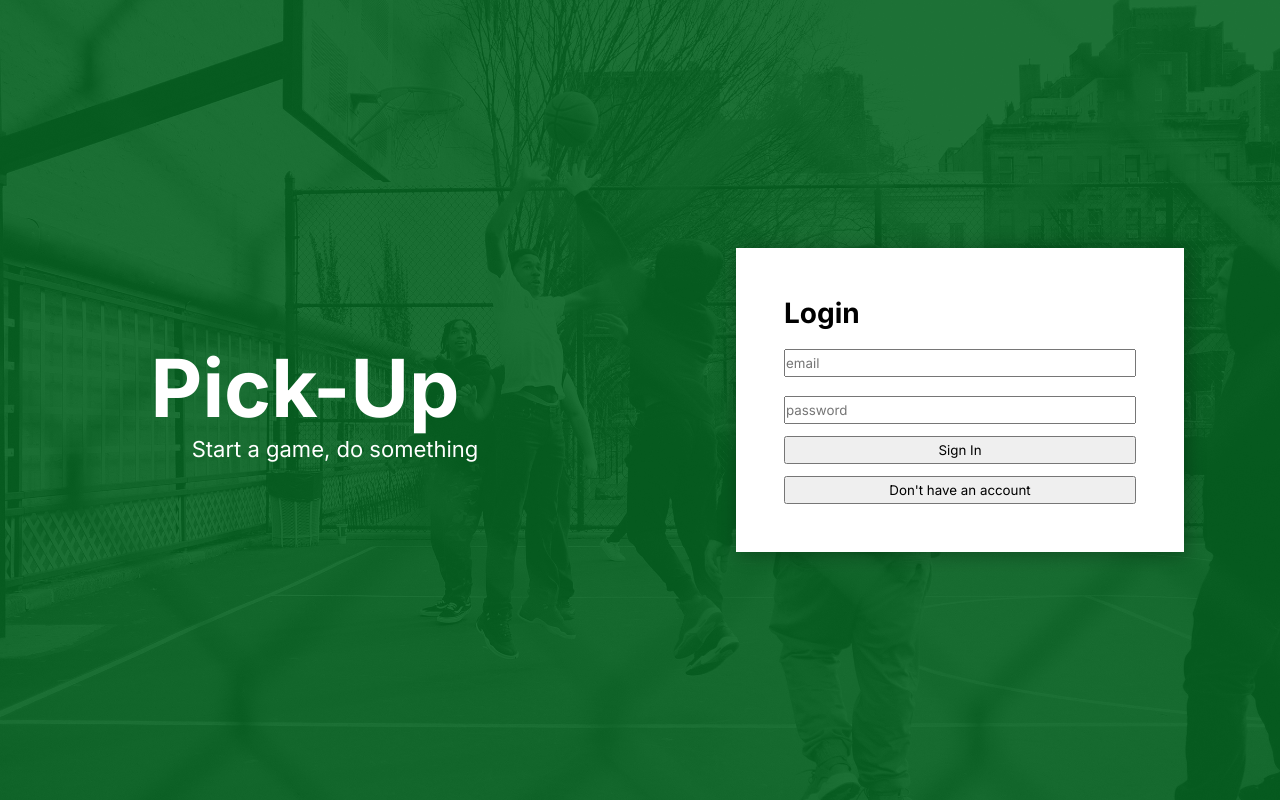
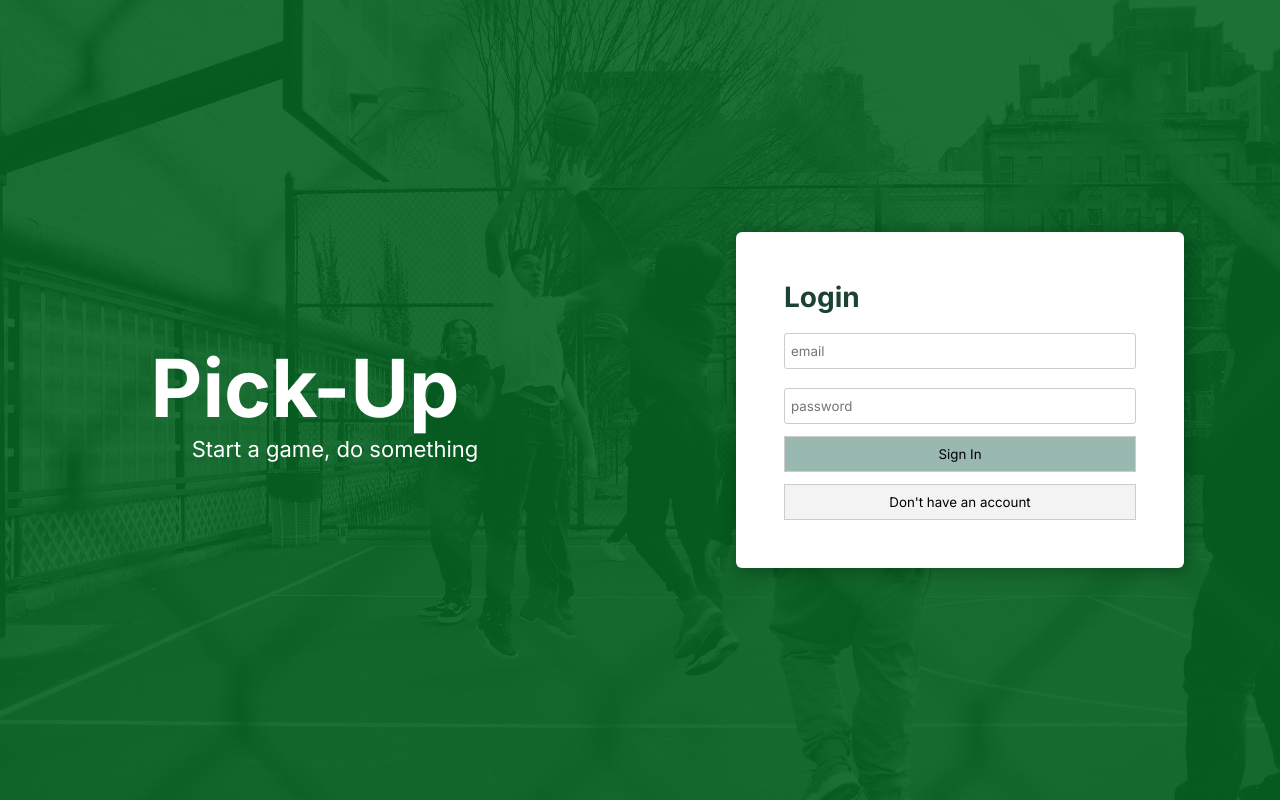
Before and after one commit to keithro/pickup-client, a React (Create React App) app: page /#/ in a window 1280 px wide. Built offline with nearby package versions, Linux system fonts and the light colour scheme; no server answers.

Commit message:
Form styling updates

```diff
--- a/public/index.html
+++ b/public/index.html
@@ -12,6 +12,7 @@
     </script>
 
     <meta charset="utf-8" />
+
     <!-- TODO: REPLACE LINKS FOR FAVICON AND APPLE ICON -->
     <!-- <link rel="icon" href="%PUBLIC_URL%/favicon.ico" /> -->
     <!-- <link rel="apple-touch-icon" href="%PUBLIC_URL%/logo192.png" /> -->
@@ -28,7 +29,6 @@
       user's mobile device or desktop. See https://developers.google.com/web/fundamentals/web-app-manifest/
     -->
     <link rel="manifest" href="%PUBLIC_URL%/manifest.json" />
-
     <!--
       Notice the use of %PUBLIC_URL% in the tags above.
       It will be replaced with the URL of the `public` folder during the build.
@@ -38,6 +38,7 @@
       work correctly both with client-side routing and a non-root public URL.
       Learn how to configure a non-root public URL by running `npm run build`.
     -->
+
     <title>Pick-up App</title>
   </head>
   <body>
--- a/src/Components/NewEventForm/NewEventForm.css
+++ b/src/Components/NewEventForm/NewEventForm.css
@@ -85,10 +85,39 @@
   gap: 1.2rem;
 }
 
+.event-form .input {
+  height: 3.6rem;
+  padding: .6rem;
+  outline: none;
+  border: #cccccc 1px solid;
+  border-radius: .3rem;
+
+}
+
 .event-form button {
-  height: 2.8rem;
+  height: 3.6rem;
   margin-top: 1.2rem;
   flex: 1 1 50%;
+  border: none;
+  border-radius: .6rem;
+}
+
+.event-form .submit-btn {
+  background-color: var(--green-light);
+}
+
+.event-form .submit-btn:hover {
+  color: #fff;
+  background-color: var(--green-medium);
+}
+
+.event-form .cancel-btn {
+  background-color: var(--red-light);
+}
+
+.event-form .cancel-btn:hover {
+  color: #fff;
+  background-color: var(--red-medium);
 }
 
 .event-form button:disabled {
--- a/src/Components/NewEventForm/NewEventForm.js
+++ b/src/Components/NewEventForm/NewEventForm.js
@@ -62,25 +62,25 @@ const NewEventForm = (props) => {
         </div>
         <form className='event-form' onSubmit={handleSubmitEvent}>
           <label for='title' className={input.title || 'placeholder-hidden'}>title (required)</label>
-          <input autoFocus type='text' name='title' placeholder='title' value={input.title} onChange={handleInputChange} className='title' />
+          <input autoFocus type='text' name='title' placeholder='title' value={input.title} onChange={handleInputChange} className='input' />
 
           <label for='details' className={input.details || 'placeholder-hidden'}>details</label>
-          <input type='text' name='details' placeholder='details' value={input.details} onChange={handleInputChange} className='details' />
+          <input type='text' name='details' placeholder='details' value={input.details} onChange={handleInputChange} className='input' />
 
           <label for='eventDate' className={input.eventDate || 'placeholder-hidden'}>game date</label>
-          <input type='date' min='2020-01-01' name='eventDate' placeholder='game date' value={input.eventDate} onChange={handleInputChange} className='eventDate' />
+          <input type='date' min='2020-01-01' name='eventDate' placeholder='game date' value={input.eventDate} onChange={handleInputChange} className='input' />
 
           {/* <label for='eventTime' className={input.eventTime || 'placeholder-hidden'}>game time</label>
-          <input type='time' min='2020-01-01' name='eventTime' placeholder='game time' value={input.eventTime} onChange={handleInputChange} className='eventTime' /> */}
+          <input type='time' min='2020-01-01' name='eventTime' placeholder='game time' value={input.eventTime} onChange={handleInputChange} className='input' /> */}
 
           <label for='location' className={input.location || 'placeholder-hidden'}>location</label>
-          <input type='text' name='location' placeholder='location' value={input.location} onChange={handleInputChange} className='location' />
+          <input type='text' name='location' placeholder='location' value={input.location} onChange={handleInputChange} className='input' />
 
           <label for='sport' className={input.sport || 'placeholder-hidden'}>sport (required)</label>
-          <input type='text' name='sport' placeholder='sport' value={input.sport} onChange={handleInputChange} className='sport' />
+          <input type='text' name='sport' placeholder='sport' value={input.sport} onChange={handleInputChange} className='input' />
 
           <label for='skillLevel' className={input.skillLevel || 'placeholder-hidden'}>skill level</label>
-          <select name='skillLevel' id='skillLevel' value={input.skillLevel} onChange={handleInputChange} className='skillLevel' >
+          <select name='skillLevel' id='skillLevel' value={input.skillLevel} onChange={handleInputChange} className='input' >
             <option value='Any'>Any</option>
             <option value='Beginner'>Beginner</option>
             <option value='Intermediate'>Intermediate</option>
@@ -88,8 +88,8 @@ const NewEventForm = (props) => {
           </select>
 
           <div className='button-container'>
-            <button type='submit' disabled={disableSubmit}>Submit</button>
-            <button className='form-toggle-btn' type='button' onClick={handleCancel}>Cancel</button>
+            <button type='submit' className='submit-btn' disabled={disableSubmit}>Submit</button>
+            <button className='cancel-btn' type='button' onClick={handleCancel}>Cancel</button>
           </div>
         </form>
       </div>
--- a/src/Components/Welcome/Welcome.css
+++ b/src/Components/Welcome/Welcome.css
@@ -65,6 +65,8 @@
   box-shadow: 2px 2px 1rem rgba(0, 0, 0, 0.3);
   position: relative;
   background-color: rgb(255, 255, 255);
+  border-radius: .6rem;
+  color: #1b4332;
 
   display: flex;
   flex-direction: column;
@@ -94,7 +96,12 @@
 }
 
 .access-form input {
-  height: 2.8rem;
+  height: 3.6rem;
+  padding: .6rem;
+  outline: none;
+  border: #cccccc 1px solid;
+  border-radius: .3rem;
+  /* appearance: none; */
 }
 
 /* TODO: Reconsider this */
@@ -103,8 +110,27 @@
 }
 
 .access-form button {
-  height: 2.8rem;
+  height: 3.6rem;
   margin-top: 1.2rem;
+  border: #cccccc 1px solid;
+  transition: all 300ms;
+}
+
+.access-form .submit-btn {
+  background-color: var(--green-light);
+}
+
+.access-form .submit-btn:hover {
+  color: #fff;
+  background-color: var(--green-medium);
+}
+
+.access-form .member-btn {
+  background-color: var(--gray-light);
+}
+
+.access-form .member-btn:hover {
+  background-color: var(--gray-medium);
 }
 
 .access-form button:disabled {
--- a/src/Components/Welcome/Welcome.js
+++ b/src/Components/Welcome/Welcome.js
@@ -93,8 +93,8 @@ const Welcome = (props) => {
               <input type='password' name='passwordCheck' placeholder='confirm password' value={input.passwordCheck} onChange={handleInputChange} className={pwInputClass} />
             </>}
 
-            <button type='submit' disabled={isLoading}>{isMember ? 'Sign In' : 'Create an Account'}</button>
-            <button type='button' onClick={handleMemberStatusChange}>{isMember ? "Don't have an account" : 'Already have an account'}</button>
+            <button type='submit' className='submit-btn' disabled={isLoading}>{isMember ? 'Sign In' : 'Create an Account'}</button>
+            <button type='button' className='member-btn' onClick={handleMemberStatusChange}>{isMember ? "Don't have an account" : 'Already have an account'}</button>
           </form>
         </div>
       </section>
```
Also changed, not shown: src/img/pick-up-game-flipped.jpeg (added), src/img/pick-up-game2.jpg (added).
